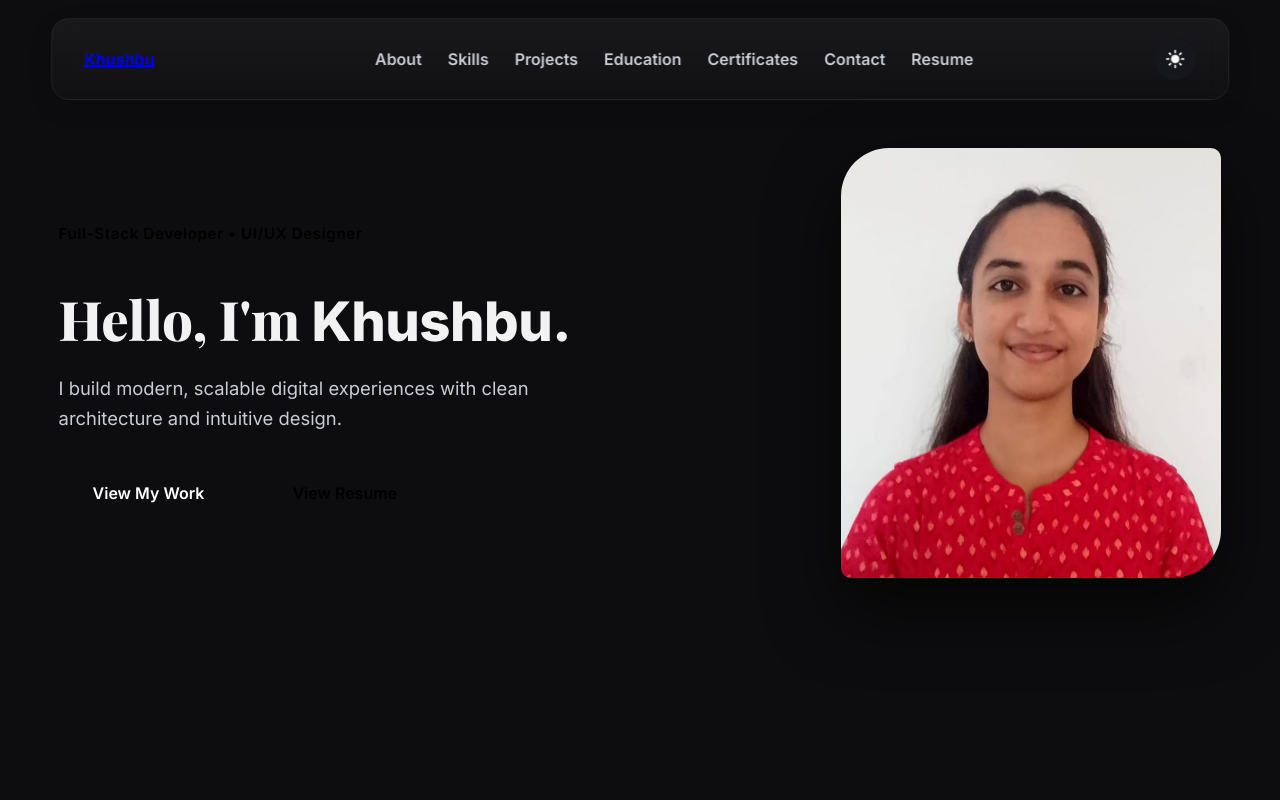
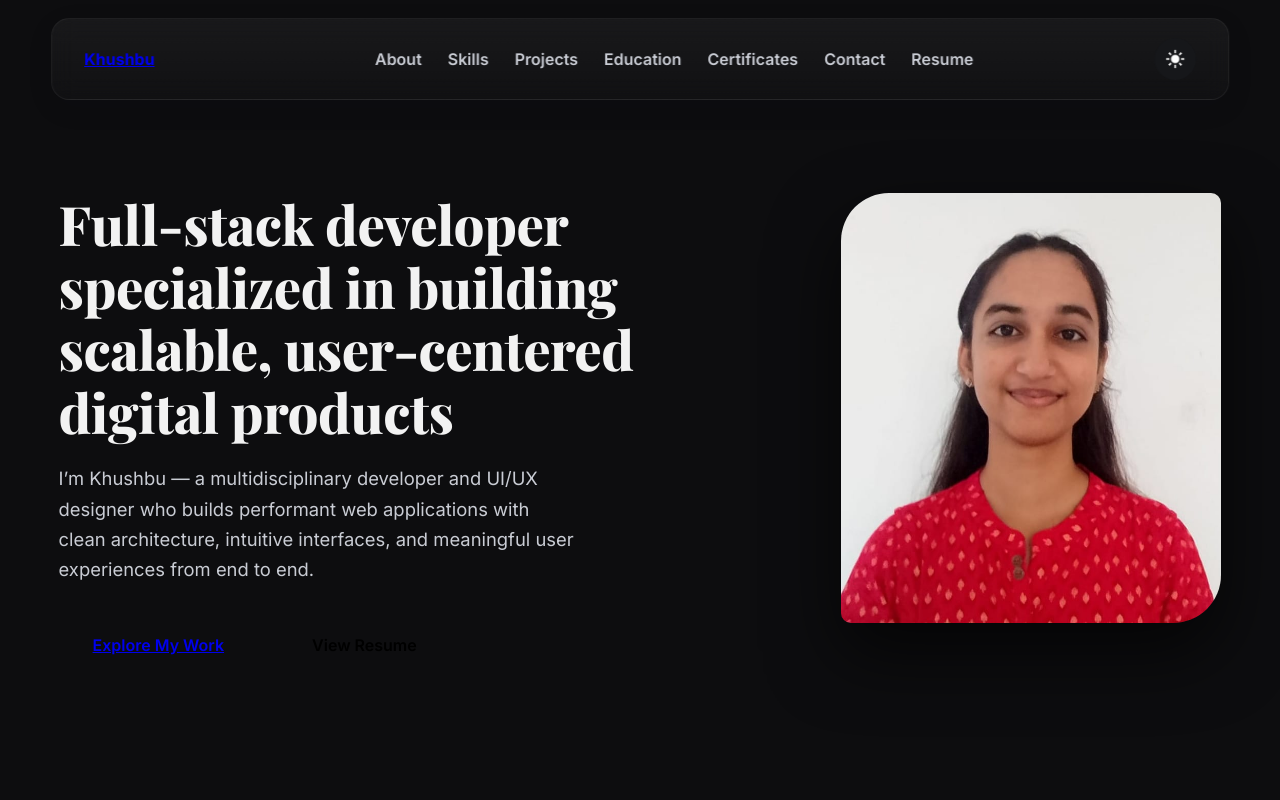
Before and after one commit to Khushbu696/Portfolio, a React (Vite) app: page / in a window 1280 px wide. Shown: the top 800 px of the page. Built offline with nearby package versions, Linux system fonts and the light colour scheme; a web font is replaced by a local one.

Commit message:
Changed the text in hero section

```diff
--- a/src/components/HeroSection.jsx
+++ b/src/components/HeroSection.jsx
@@ -3,25 +3,25 @@ import profile from "../assets/profile.jpeg";
 
 const HeroSection = () => {
     return (
-        <section className="hero-section">
+        <section className="hero-section" id="home">
             <div className="hero-container">
                 <div className="hero-text">
-                    <p className="hero-eyebrow">
-                        Full-Stack Developer • UI/UX Designer
-                    </p>
 
                     <h1 className="hero-title">
-                        Hello, I'm <span className="hero-highlight">Khushbu.</span>
+                        Full-stack developer specialized in building scalable,
+                        user-centered digital products
                     </h1>
 
                     <p className="hero-subtitle">
-                        I build modern, scalable digital experiences with clean
-                        architecture and intuitive design.
+                        I’m Khushbu — a multidisciplinary developer and UI/UX designer
+                        who builds performant web applications with clean architecture,
+                        intuitive interfaces, and meaningful user experiences from
+                        end to end.
                     </p>
 
                     <div className="hero-buttons">
                         <button className="view-my-work">
-                            View My Work
+                            <a href="#projects">Explore My Work</a>
                         </button>
 
                         <a
```
